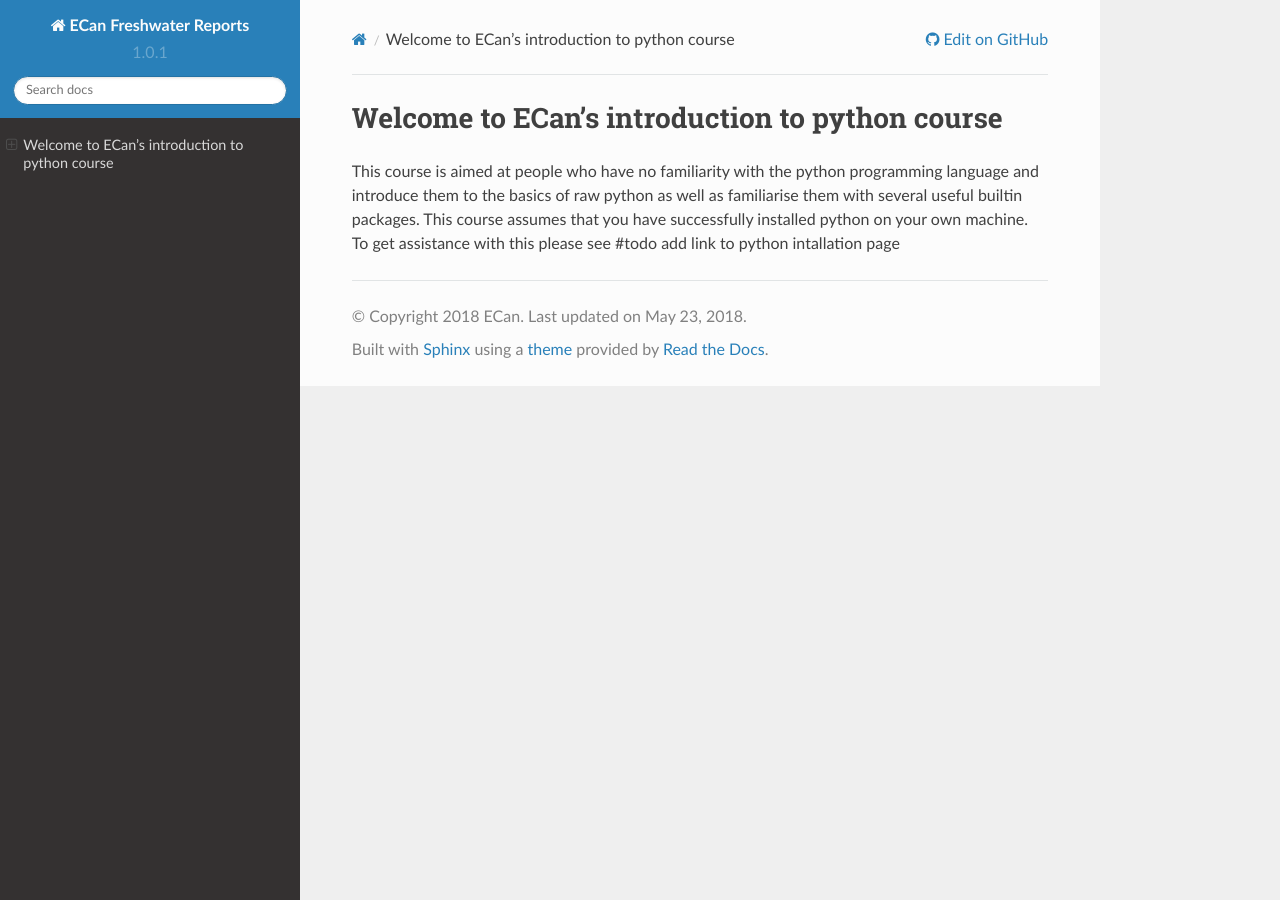
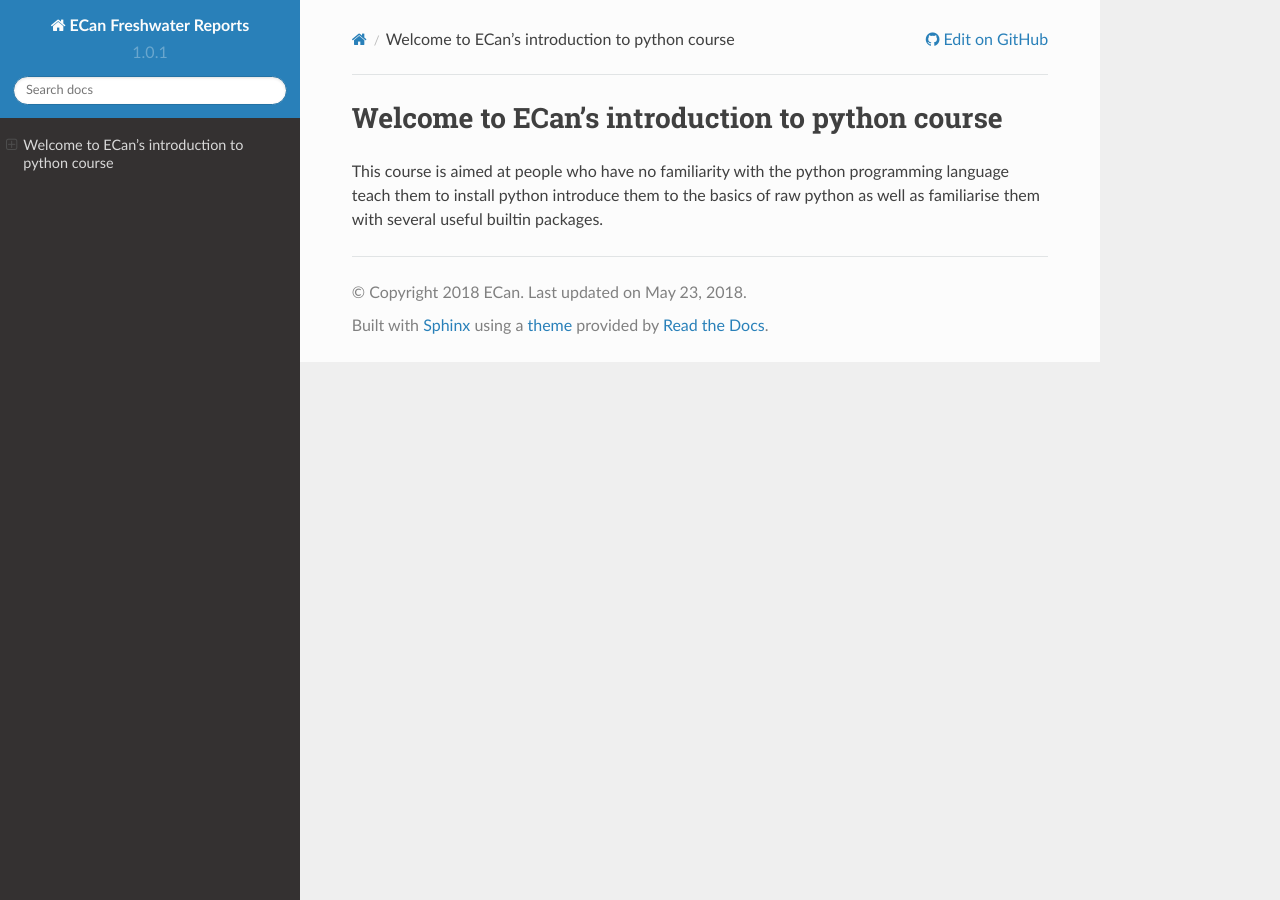
Before and after one commit to hansonmcoombs/training-basic_python, a Sphinx documentation site: the page built from sphinx/source/index.rst, in a window 1280 px wide. Built offline with Sphinx 7.4.7 and the Read the Docs theme 2.0.0, drawn with Linux system fonts in a browser that asks for light colours; pages that are not in the unit, such as notebooks, are missing from menus.

Commit message:
first try

```diff
--- a/sphinx/source/index.rst
+++ b/sphinx/source/index.rst
@@ -2,9 +2,8 @@
 Welcome to ECan's introduction to python course
 ===========================================
 
-This course is aimed at people who have no familiarity with the python programming language and introduce them to the
-basics of raw python as well as familiarise them with several useful builtin packages.  This course assumes that you
-have successfully installed python on your own machine. To get assistance with this please see #todo add link to python intallation page
+This course is aimed at people who have no familiarity with the python programming language teach them to install python
+introduce them to the basics of raw python as well as familiarise them with several useful builtin packages.
 
 
 .. toctree::
```
